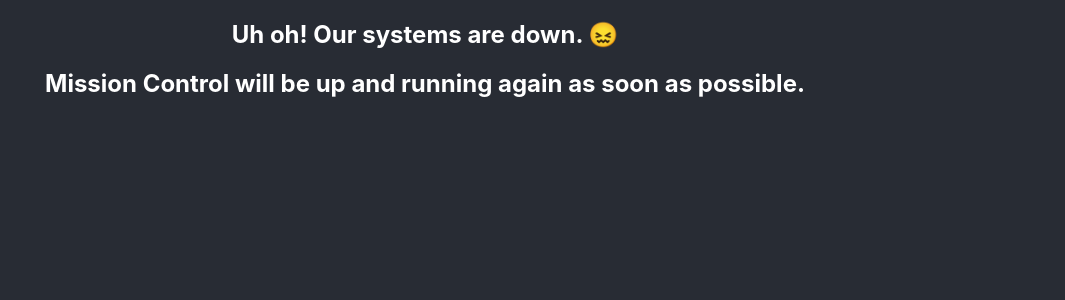
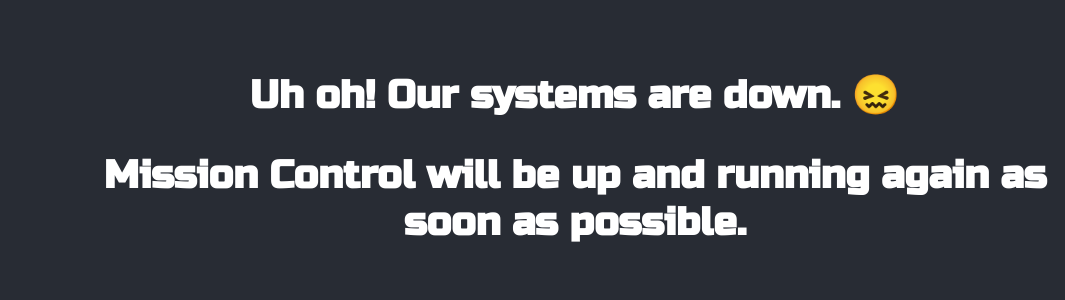
Before and after one commit to kiddo-capstone/kiddo-frontend, a React (Create React App) app: page / in a window 1280 px wide. Shown: the top 300 px of the page, without its empty margins (215-1280 px from the left). Built offline with nearby package versions, Linux system fonts and the light colour scheme; no server answers.

Commit message:
add page container to error components

```diff
--- a/src/modules/common/error/Error400.jsx
+++ b/src/modules/common/error/Error400.jsx
@@ -2,15 +2,18 @@ import React from "react";
 import Button from "../../../ui/button/Button";
 import { useHistory } from "react-router-dom";
 import theme from "../../../ui/common/theme";
+import { PageContainer } from "../../../ui/containers";
 
 const Error400 = () => {
   const history = useHistory()
   return (
-    <section style={{color: `${theme.colors.white}`, textAlign: "center"}}>
-      <h1>Looks like you got lost!</h1>
-      <h3>Unfortunately, this page doesn't exist (yet)</h3>
-      <Button onClick={() => history.push("/mission-control")}>Take me back to mission control!</Button>
-    </section>
+    <PageContainer>
+      <section style={{color: `${theme.colors.white}`, textAlign: "center"}}>
+        <h1>Looks like you got lost!</h1>
+        <h3>Unfortunately, this page doesn't exist (yet)</h3>
+        <Button onClick={() => history.push("/mission-control")}>Take me back to mission control!</Button>
+      </section>
+    </PageContainer >
   )
 }
 
--- a/src/modules/common/error/Error500.jsx
+++ b/src/modules/common/error/Error500.jsx
@@ -1,12 +1,15 @@
 import React, { Component } from "react";
 import theme from "../../../ui/common/theme";
+import { PageContainer } from "../../../ui/containers";
 
 const Error500 = () => {
   return (
-    <section style={{ color: `${theme.colors.white}`, textAlign: "center" }}>
-      <h1> Uh oh! Our systems are down. 😖 </h1>
-      <h2> Mission Control will be up and running again as soon as possible. </h2>
-    </section>
+    <PageContainer>
+      <section style={{ color: `${theme.colors.white}`, textAlign: "center" }}>
+        <h1> Uh oh! Our systems are down. 😖 </h1>
+        <h2> Mission Control will be up and running again as soon as possible. </h2>
+      </section>
+    </PageContainer>
   )
 }
 
```
